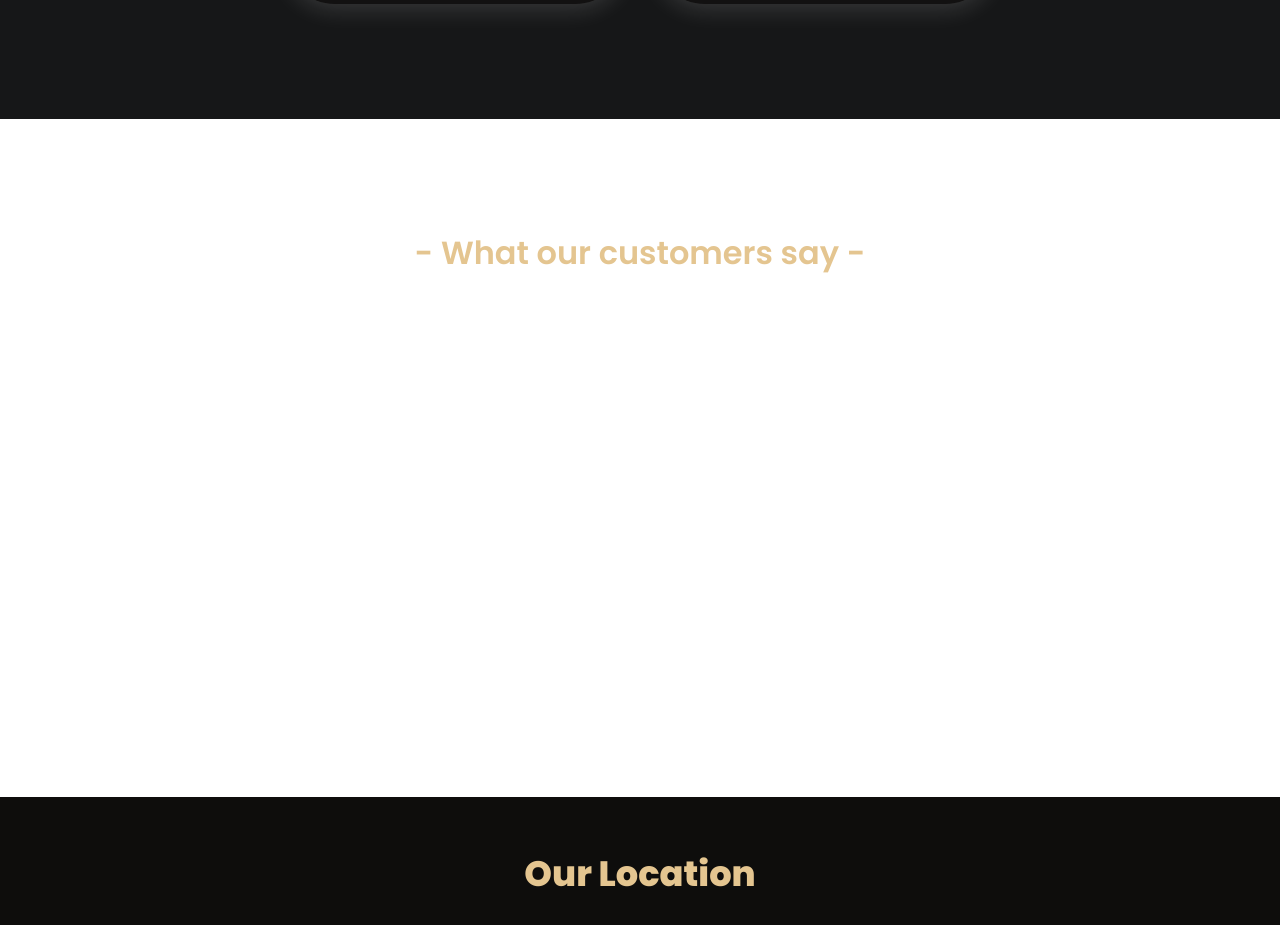
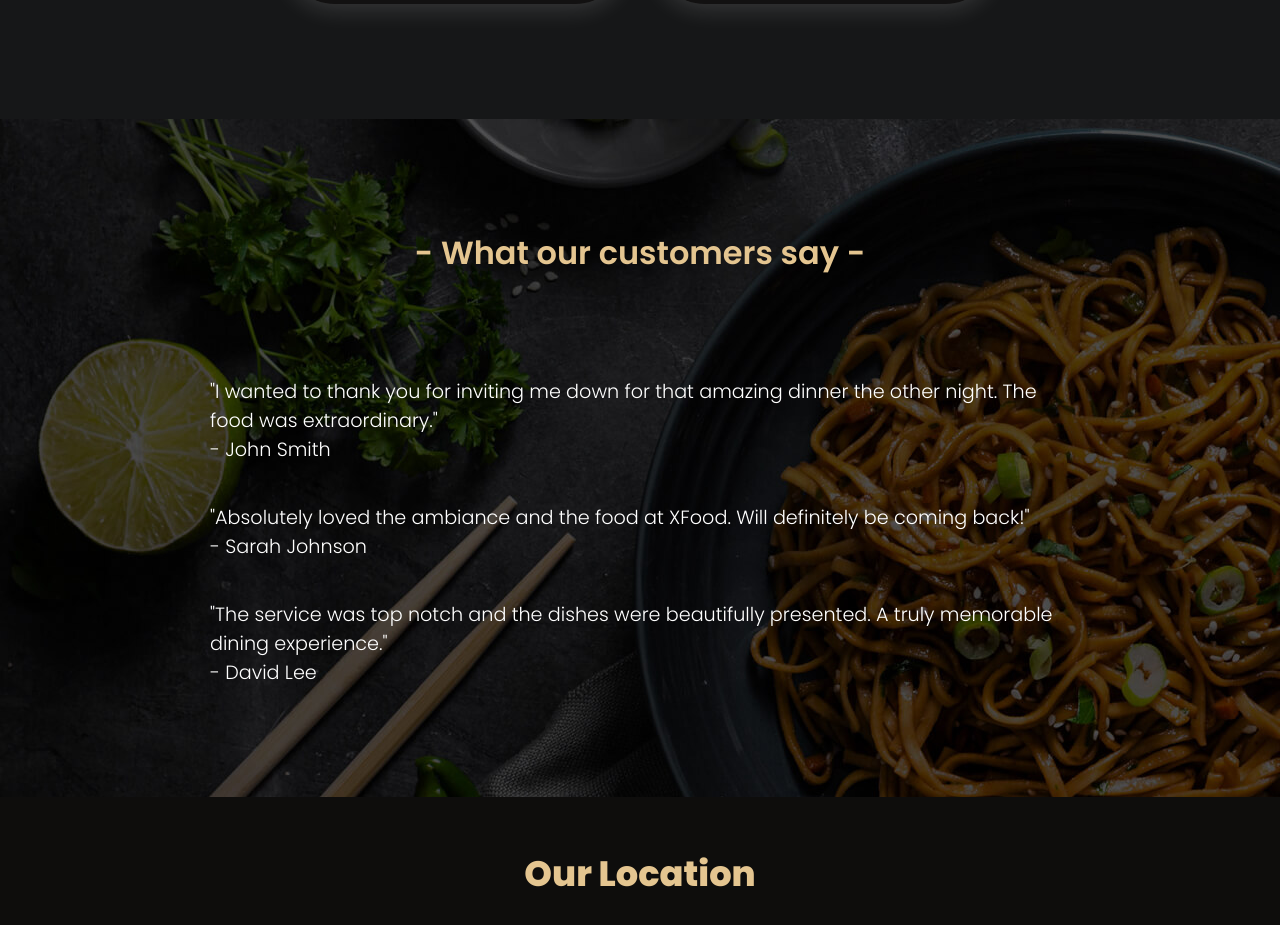
Before and after one commit to amrpyt/XFood, a plain HTML site: page index.html in a window 1280 px wide. Shown: the part 2136-3061 px from the top of the page. Drawn offline with nearby package versions, Linux system fonts and the light colour scheme; the site is published under a folder, as on GitHub Pages, so addresses that start at the root find nothing.

Commit message:
Update style.css

```diff
--- a/style.css
+++ b/style.css
@@ -192,7 +192,7 @@ section {
 
 /* Customer Reviews Section */
 .reviews {
-  background: url(/images/hero-slider-1.jpg) no-repeat;
+  background: url(images/hero-slider-1.jpg) no-repeat;
 }
 
 .section-title {
```
